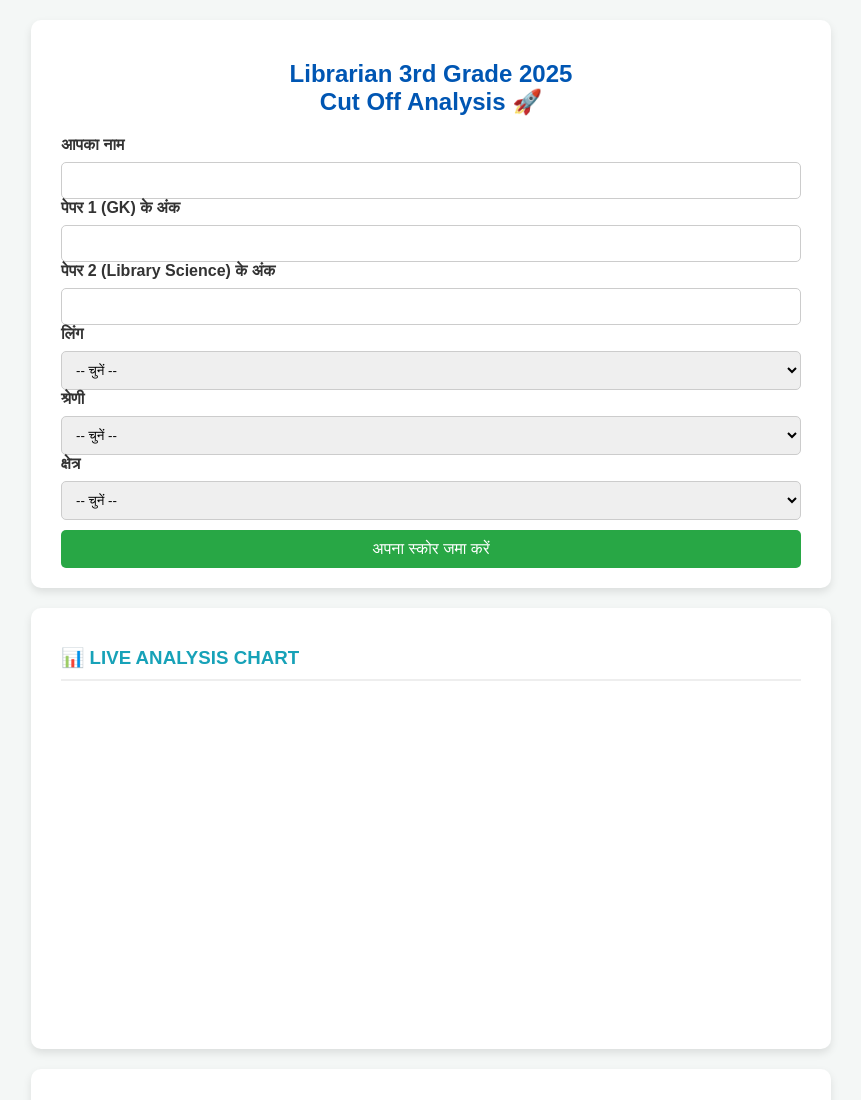
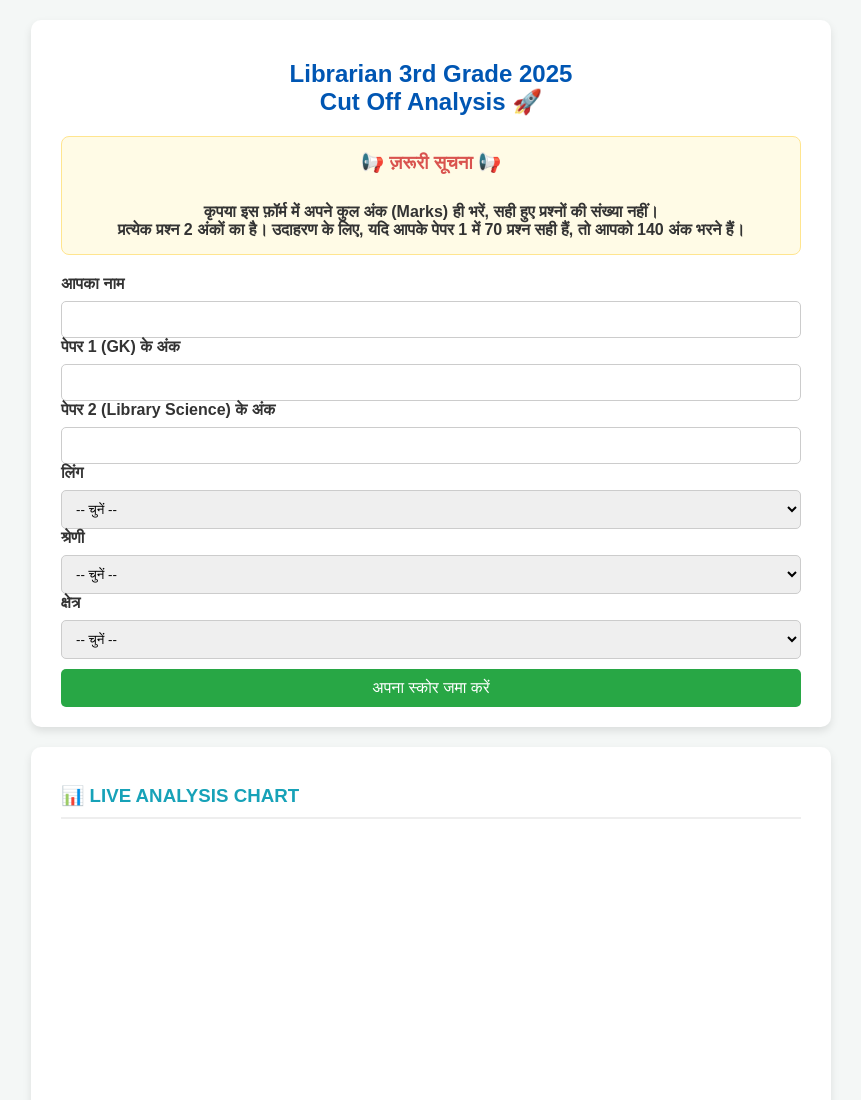
Before and after one commit to akashsodh/LibrarianCutOff, a plain HTML site: page index.html in a window 1280 px wide. Shown: the top 1100 px of the page, without its empty margins (209-1070 px from the left). Drawn offline with nearby package versions, Linux system fonts and the light colour scheme; no server answers.

Commit message:
Update index.html

```diff
--- a/index.html
+++ b/index.html
@@ -35,6 +35,14 @@
 
     <div class="container">
         <h2>Librarian 3rd Grade 2025 <br>Cut Off Analysis 🚀</h2>
+
+        <div style="background-color: #fffbe6; border: 1px solid #ffe58f; padding: 15px; border-radius: 8px; margin-top: 15px; margin-bottom: 20px;">
+            <h3 style="color: #d9534f; text-align:center; margin-top: 0; border-bottom: none;">📢 ज़रूरी सूचना 📢</h3>
+            <p style="text-align: center; font-size: 16px; font-weight: bold; margin-bottom: 0;">
+                कृपया इस फ़ॉर्म में अपने कुल अंक (Marks) ही भरें, सही हुए प्रश्नों की संख्या नहीं। <br>
+                प्रत्येक प्रश्न 2 अंकों का है। उदाहरण के लिए, यदि आपके पेपर 1 में 70 प्रश्न सही हैं, तो आपको <strong>140 अंक</strong> भरने हैं।
+            </p>
+        </div>
         <div id="form-container">
             <div id="submissionResult" style="display:none;"></div>
             <div id="form-disabled-message" style="display:none;"></div>
```
